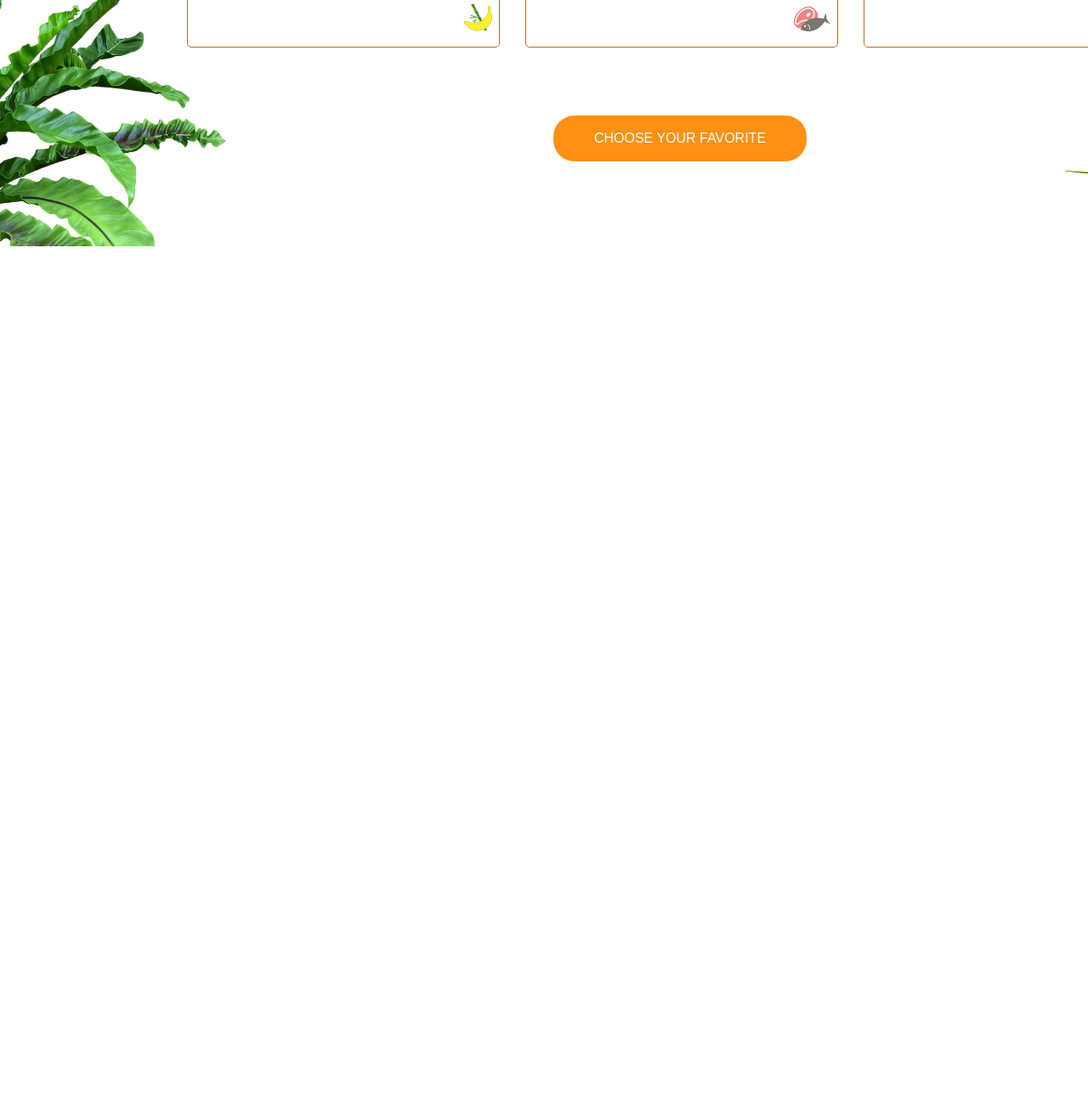
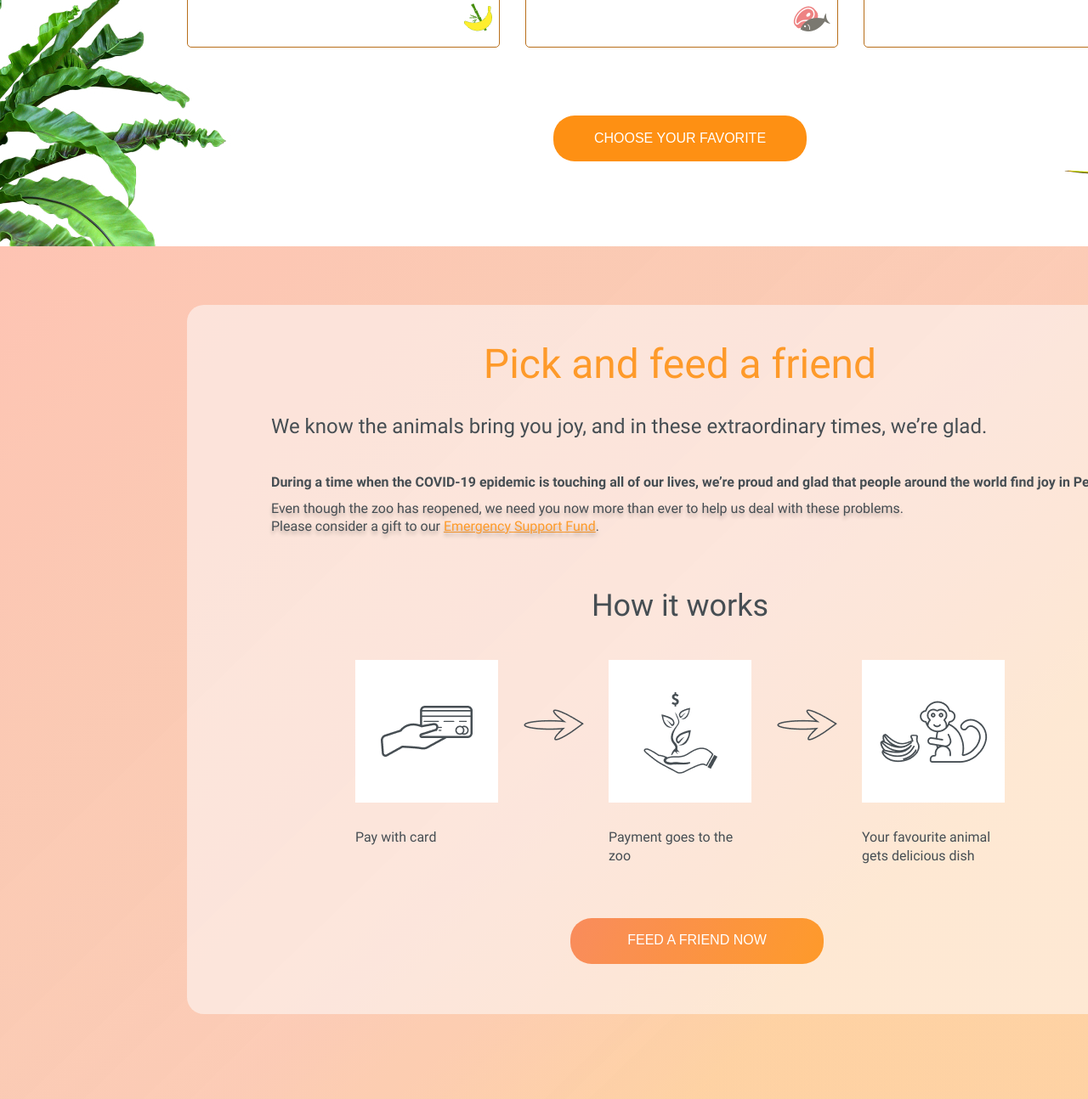
Before and after one commit to Varapushka/rsschool-cv, a plain HTML site: page online-zoo/pages/main/index.html in a window 1280 px wide. Shown: the part 2319-3613 px from the top of the page at 85% size. Before the commit the page ends 2612 px from the top, so only its background shows below. Drawn offline with Linux system fonts and the light colour scheme; files whose address does not match are found by name.

Commit message:
feat: add section pick and feed

```diff
--- a/online-zoo/pages/main/index.html
+++ b/online-zoo/pages/main/index.html
@@ -113,38 +113,38 @@
             <div class="card-alimals__grid-cell">
               <img src="/online-zoo/assets/images/card-1 pandas.jpg" alt="giant pandas" class="card-alimals__img">
               <h4 class="card-animals__title">giant Pandas</h4>
-              <p class="cards-animals__dec">Native to Southwest China</p>
+              <p class="cards-animals__desc">Native to Southwest China</p>
               <img src="/online-zoo/assets/icons/banana-bamboo_icon.png" alt="banana-bamboo_icon" class="card-animals__icn">
             </div>
             <div class="card-alimals__grid-cell">
               <img src="/online-zoo/assets/images/card-2 eagles.jpg" alt="eagles" class="card-alimals__img">
               <h4 class="card-animals__title">Eagles</h4>
-              <p class="cards-animals__dec">Native to South America</p>
+              <p class="cards-animals__desc">Native to South America</p>
               <img src="/online-zoo/assets/icons/meet-fish_icon.png" alt="meet-fish_icon" class="card-animals__icn">
             </div>
             <div class="card-alimals__grid-cell">
               <img src="/online-zoo/assets/images/card-3 gorillas.jpg" alt="gorillas" class="card-alimals__img">
               <h4 class="card-animals__title">Gorillas</h4>
-              <p class="cards-animals__dec">Native to Congo</p>
+              <p class="cards-animals__desc">Native to Congo</p>
               <img src="/online-zoo/assets/icons/banana-bamboo_icon.png" alt="banana-bamboo_icon" class="card-animals__icn">
             </div>
             <div class="card-alimals__grid-cell">
               <img src="/online-zoo/assets/images/card-4 two-toed sloth.jpg" alt="two-toed sloth" class="card-alimals__img">
               <h4 class="card-animals__title">Two-toed Sloth</h4>
-              <p class="cards-animals__dec">Mesoamerica, South America</p>
+              <p class="cards-animals__desc">Mesoamerica, South America</p>
               <img src="/online-zoo/assets/icons/banana-bamboo_icon.png" alt="banana-bamboo_icon" class="card-animals__icn">
             </div>
             <div class="card-alimals__grid-cell">
               <img src="/online-zoo/assets/images/card-5 cheetahs.jpg" alt="cheetahs" class="card-alimals__img">
               <h4 class="card-animals__title">cheetahs</h4>
-              <p class="cards-animals__dec">Native to Africa</p>
+              <p class="cards-animals__desc">Native to Africa</p>
               <img src="/online-zoo/assets/icons/meet-fish_icon.png" alt="meet-fish_icon" class="card-animals__icn">
             </div>
 
             <div class="card-alimals__grid-cell">
               <img src="/online-zoo/assets/images/card-6 penguins.jpg" alt="penguins" class="card-alimals__img">
               <h4 class="card-animals__title">Penguins</h4>
-              <p class="cards-animals__dec">Native to Antarctica</p>
+              <p class="cards-animals__desc">Native to Antarctica</p>
               <img src="/online-zoo/assets/icons/meet-fish_icon.png" alt="meet-fish_icon" class="card-animals__icn">
             </div>
           </div>
@@ -165,6 +165,64 @@
             <img src="/online-zoo/assets/images/palm_foto.jpg" alt="palm_foto">
           </div>
       </section>
+
+
+
+      <section class="pick_and_feed">
+        <div class="p-a-f__wrapper">
+          <div class="p-a-f">
+            <h2 class="p-a-f__title">Pick and feed a friend</h2>
+
+            <h3 class="p-a-f__subtitle">We know the animals bring you joy, and in these extraordinary times, we’re glad.</h3>
+
+            <p class="p-a-f__desc">During a time when the COVID-19 epidemic is touching all of our lives, we’re proud and glad that people around the world find joy in PetStory.</p>
+
+            <p class="p-a-f__p">Even though the zoo has reopened, we need you now more than ever to help us deal with these problems. Please consider a gift to our <span> <a href="/online-zoo/pages/donate/index.html" class="p-a-f__link">Emergency Support Fund</a></span>. </p>
+
+            <h2 class="p-a-f__bottom-title">How it works</h2>
+
+            <div class="p-a-f__inctruction">
+              <div class="p-a-f__instruction-pay">
+                <div class="p-a-f__instruction-pay-img">
+
+                  <img src="/online-zoo/assets/icons/pay.png" alt="pay with card" class="p-a-f__inctruction-pay-icon">
+                </div>
+
+                <p class="p-a-f__instruction-desc">Pay with card</p>
+              </div>
+              <div class="p-a-f__instruction-vector">
+                <div class="p-a-f__instruction-vector-img"></div>
+                <img src="/online-zoo/assets/icons/huge_Vector.png" alt="next" class="p-a-f__instruction-vector-icon">
+              </div>
+
+              <div class="p-a-f__instruction-zoo">
+                <div class="p-a-f__instruction-pay-img">
+
+                  <img src="/online-zoo/assets/icons/zoo.png" alt="Payment goes to the zoo" class="p-a-f__inctruction-zoo-icon">
+                </div>
+
+                <p class="p-a-f__instruction-desc">Payment goes to the zoo</p>
+              </div>
+              <div class="p-a-f__instruction-vector">
+
+                <img src="/online-zoo/assets/icons/huge_Vector.png" alt="next" class="p-a-f__instruction-vector-icon">
+              </div>
+
+              <div class="p-a-f__instruction-monkey">
+                <div class="p-a-f__instruction-pay-img">
+
+                  <img src="/online-zoo/assets/icons/monkey.png" alt="Your favourite animal gets delicious dish" class="p-a-f__inctruction-monkey-icon">
+                </div>
+
+                <p class="p-a-f__instruction-desc">Your favourite animal gets delicious dish</p>
+              </div>
+            </div>
+
+            <a href="/online-zoo/pages/donate/index.html" class="p-a-f__link-feed" target="_blank">
+              <button class="p-a-f__button-feed"><span class="p-a-f__link-feed">Feed a friend now</span></button></a>
+          </div>
+        </div>
+      </section>
     </main.>
   </body>
 </html>
--- a/online-zoo/pages/main/style.css
+++ b/online-zoo/pages/main/style.css
@@ -357,7 +357,7 @@ body {
   margin-bottom: 54px;
 }
 .backstage-and-animal_cards {
-  height: 1286px;
+  height: 1829px;
 }
 
 .card-animals__wrapper {
@@ -442,7 +442,7 @@ body {
   margin-left: 16px;
 }
 
-.cards-animals__dec {
+.cards-animals__desc {
   position: relative;
   z-index: 0;
   transform: translateY(-100px);
@@ -503,3 +503,177 @@ body {
 .cards-animals__button-right:focus {
   background: #b86e1a;
 }
+
+.p-a-f__wrapper {
+  height: 1004px;
+  padding-top: 69px;
+  background: linear-gradient(
+      315.75deg,
+      rgba(254, 210, 144, 0.7) 30.06%,
+      #febdab 100.95%,
+      rgba(254, 210, 144, 0.7) 106.36%
+    ),
+    linear-gradient(
+      315.75deg,
+      rgba(254, 189, 171, 0.74) 30.06%,
+      rgba(243, 169, 248, 0.66) 50.74%,
+      #e0d8f0 80.49%,
+      #eaf7fe 127.9%,
+      #eaf7fe 149.54%
+    ),
+    linear-gradient(
+      315.75deg,
+      rgba(254, 189, 171, 0.74) 30.06%,
+      rgba(243, 169, 248, 0.66) 50.74%,
+      #e0d8f0 80.49%,
+      #eaf7fe 127.9%,
+      #eaf7fe 149.54%
+    );
+  opacity: 0.9;
+}
+
+.p-a-f {
+  width: 1160px;
+  height: 835px;
+  margin: 0px 220px 100px 220px;
+  padding-top: 41px;
+  background: rgba(253, 253, 255, 0.52);
+  border-radius: 20px;
+}
+
+.p-a-f__title {
+  margin-bottom: 30px;
+  font-size: 48px;
+  line-height: 120%;
+  text-align: center;
+  color: #fe9013;
+}
+.p-a-f__subtitle {
+  margin-left: 99px;
+  margin-bottom: 40px;
+  font-weight: 400;
+  font-size: 24px;
+  line-height: 29px;
+}
+.p-a-f__desc {
+  margin-left: 99px;
+  margin-bottom: 10px;
+  font-weight: 700;
+  font-size: 16px;
+  line-height: 21px;
+}
+.p-a-f__p {
+  margin-left: 99px;
+  margin-bottom: 60px;
+  margin-right: 280px;
+  font-weight: 400;
+  font-size: 16px;
+  line-height: 21px;
+  text-shadow: 0px 4px 4px rgba(0, 0, 0, 0.25);
+}
+
+.p-a-f__link {
+  color: #fe9013;
+}
+
+.p-a-f__bottom-title {
+  margin-bottom: 40px;
+  font-weight: 400;
+  font-size: 36px;
+  line-height: 47px;
+  text-align: center;
+}
+
+.p-a-f__inctruction {
+  display: flex;
+  flex-wrap: wrap;
+  justify-content: center;
+  margin-bottom: 60px;
+}
+
+.p-a-f__instruction-pay {
+  width: 168px;
+  height: 244px;
+}
+
+.p-a-f__instruction-pay-img {
+  width: 168px;
+  height: 168px;
+  background: #ffffff;
+  margin-bottom: 30px;
+}
+
+.p-a-f__inctruction-pay-icon {
+  margin: 54px 30px;
+}
+
+.p-a-f__instruction-vector {
+  width: 130px;
+  height: 244px;
+}
+.p-a-f__instruction-vector-icon {
+  margin: 58px 31px 0px 30px;
+}
+.p-a-f__instruction-zoo {
+  width: 168px;
+  height: 244px;
+}
+
+.p-a-f__instruction-zoo-img {
+  width: 168px;
+  height: 168px;
+  background: #ffffff;
+  margin-bottom: 30px;
+}
+
+.p-a-f__inctruction-zoo-icon {
+  margin: 38px 41px 35px;
+}
+
+.p-a-f__instruction-monkey {
+  width: 168px;
+  height: 244px;
+}
+
+.p-a-f__instruction-monkey-img {
+  width: 168px;
+  height: 168px;
+  background: #ffffff;
+  margin-bottom: 30px;
+}
+.p-a-f__inctruction-monkey-icon {
+  margin: 48px 21px;
+}
+
+.p-a-f__instruction-desc {
+  font-weight: 400;
+  font-size: 16px;
+  line-height: 22px;
+}
+
+.p-a-f__button-feed {
+  width: 298px;
+  height: 54px;
+  background: linear-gradient(113.96deg, #f9804b 1.49%, #fe9013 101.44%);
+  border-radius: 25px;
+  text-align: center;
+  border: none;
+  margin-left: 451px;
+  margin-bottom: 59px;
+}
+
+.p-a-f__button-feed:hover,
+.p-a-f__button-feed:focus {
+  background: #b86e1a;
+}
+.p-a-f__button-feed:active{
+  background: linear-gradient(113.96deg, #f9804b 1.49%, #fe9013 101.44%);
+}
+.p-a-f__link-feed{
+  font-weight: 500;
+font-size: 16px;
+line-height: 140%;
+text-align: center;
+text-transform: uppercase;
+color: #FFFFFF;
+}
```
Also changed, not shown: online-zoo/assets/icons/huge_Vector.png (added), online-zoo/assets/icons/monkey.png (added), online-zoo/assets/icons/pay.png (added), online-zoo/assets/icons/zoo.png (added).
